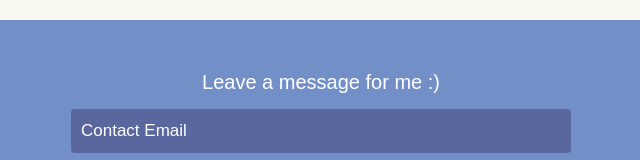
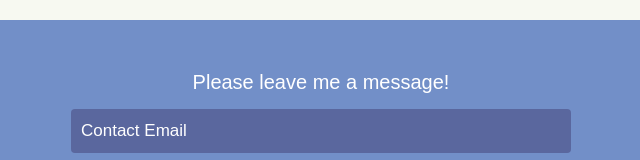
Before and after one commit to NareshPoudel1/Portfolio-NP-, a website: page index.html in a window 1280 px wide. Shown: the part 6057-6217 px from the top of the page, 319-959 px from the left. Drawn offline with nearby package versions, Linux system fonts and the light colour scheme.

Commit message:
Update index.html

```diff
--- a/index.html
+++ b/index.html
@@ -387,7 +387,7 @@
     <!-- End #skills -->
 
     <div id="contact" style="background-color: #6484c3e7;">
-        <h2>Leave a message for me :)</h2>
+        <h2>Please leave me a message!</h2>
         <div id="contact-form">
             <form method="POST" action="https://formspree.io/f/xzbwkvdy"  method="POST">
 
```
